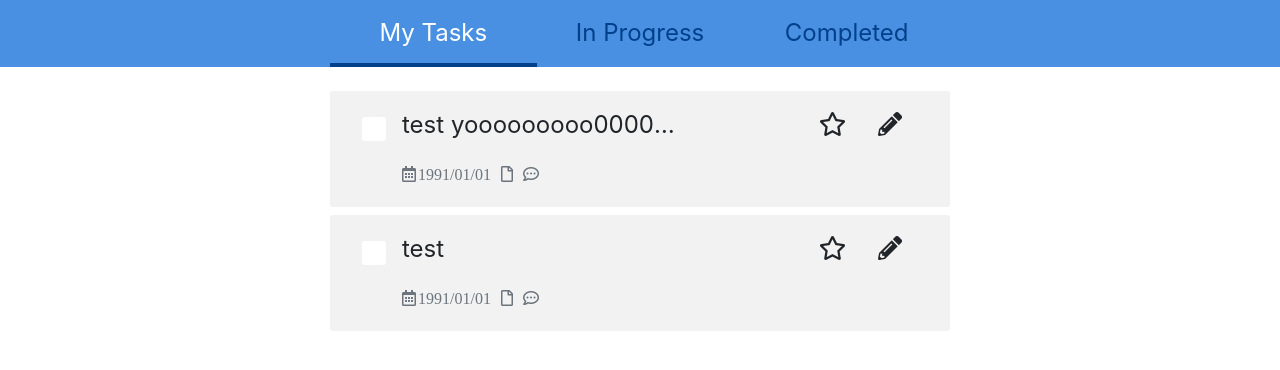
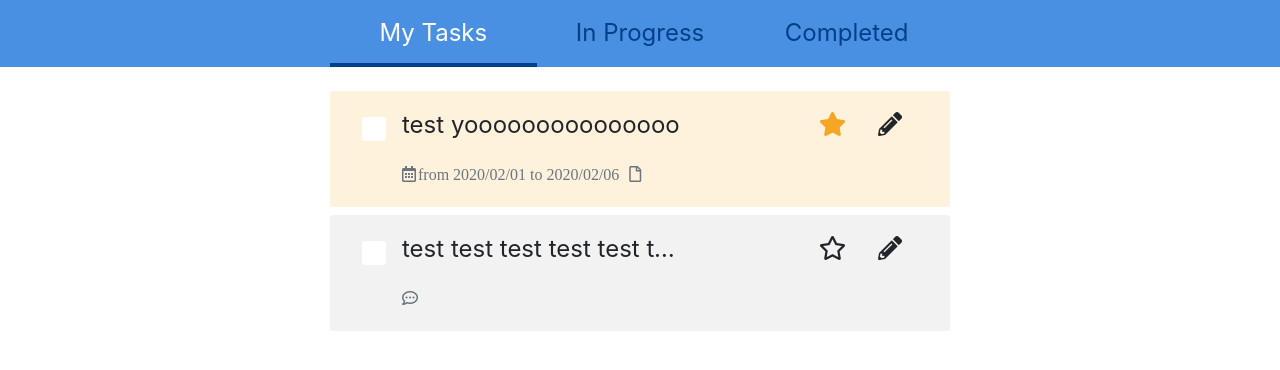
Before and after one commit to zondatw/vue-todolist, a Vue app: page / in a window 1280 px wide. Shown: the top 370 px of the page. Built offline with nearby package versions, Linux system fonts and the light colour scheme.

Commit message:
Separate TodoItem from App

```diff
--- a/src/App.vue
+++ b/src/App.vue
@@ -10,59 +10,10 @@
 
     <div class="container">
       <div class="mt-4">
-        <div class="todo-item">
-          <div class="todo-header">
-            <!-- checkbox -->
-            <div class="todo-check">
-              <input type="checkbox" id="checkboxTest">
-              <label for="checkboxTest"></label>
-            </div>
-            <!-- title -->
-            <div class="todo-title">
-              <span>test yooooooooo000000000000</span>
-            </div>
-            <!-- star and edit button -->
-            <div class="todo-control">
-              <i class="far fa-star"></i>
-              <i class="fas fa-pencil-alt"></i>
-            </div>
-          </div>
-          <div class="todo-body">
-
-          </div>
-          <div class="todo-footer text-secondary">
-            <!-- date and icon of file and message -->
-            <i class="far fa-calendar-alt todo-icon"><span>1991/01/01</span></i>
-            <i class="far fa-file todo-icon"></i>
-            <i class="far fa-comment-dots todo-icon"></i>
-          </div>
-        </div>
-        <div class="todo-item">
-          <div class="todo-header">
-            <!-- checkbox -->
-            <div class="todo-check">
-              <input type="checkbox" id="checkboxTest2">
-              <label for="checkboxTest2"></label>
-            </div>
-            <!-- title -->
-            <div class="todo-title">
-              <span>test</span>
-            </div>
-            <!-- star and edit button -->
-            <div class="todo-control">
-              <i class="far fa-star"></i>
-              <i class="fas fa-pencil-alt"></i>
-            </div>
-          </div>
-          <div class="todo-body">
-
-          </div>
-          <div class="todo-footer text-secondary">
-            <!-- date and icon of file and message -->
-            <i class="far fa-calendar-alt todo-icon"><span>1991/01/01</span></i>
-            <i class="far fa-file todo-icon"></i>
-            <i class="far fa-comment-dots todo-icon"></i>
-          </div>
+        <div v-for="item in todos" :key="item.id">
+          <todo-item
+            :todo="item"
+          ></todo-item>
         </div>
       </div>
     </div>
@@ -70,14 +21,36 @@
 </template>
 
 <script>
+import TodoItem from './components/TodoItem'
+
 export default {
   name: 'app',
   data () {
     return {
       currentTab: 'myTasks',
+      todos: [
+        {
+          'id': 1,
+          'title': 'test yooooooooooooooo',
+          'stared': true,
+          'deadline': {
+            'start': '2020/02/01',
+            'end': '2020/02/06',
+          },
+          'file': 'media/file/aaa.png',
+        },
+        {
+          'id': 2,
+          'title': 'test test test test test test test',
+          'stared': false,
+          'comment': `I'm test test test test`
+
+        },
+      ],
     }
   },
   components: {
+    TodoItem,
   }
 }
 </script>
--- a/src/assets/components/_todo-item.scss
+++ b/src/assets/components/_todo-item.scss
@@ -5,6 +5,10 @@
   border-radius: 3px;
   position: relative;
   margin-top: 8px;
+
+  &.stared {
+    background-color: #FFF2DC;
+  }
 
   // first level
   .todo-header {
@@ -94,6 +98,10 @@
       position: relative;
       top: -8px;
     }
+
+    .stared {
+      color: #F5A623
+    }
   }
 
   .todo-icon {
--- /dev/null
+++ b/src/components/TodoItem.vue
@@ -0,0 +1,37 @@
+<template>
+  <div class="todo-item" :class="{stared: todo.stared}">
+    <div class="todo-header">
+      <!-- checkbox -->
+      <div class="todo-check">
+        <input type="checkbox" id="`todo-checkbox-${todo.id}`">
+        <label for="`todo-checkbox-${todo.id}`"></label>
+      </div>
+      <!-- title -->
+      <div class="todo-title">
+        <span>{{todo.title}}</span>
+      </div>
+      <!-- star and edit button -->
+      <div class="todo-control">
+        <i class="fas fa-star stared" v-if="todo.stared"></i>
+        <i class="far fa-star" v-else></i>
+        <i class="fas fa-pencil-alt"></i>
+      </div>
+    </div>
+    <div class="todo-body">
+
+    </div>
+    <div class="todo-footer text-secondary">
+      <!-- date and icon of file and message -->
+      <i class="far fa-calendar-alt todo-icon" v-if="todo.deadline"><span>from {{todo.deadline.start}} to {{todo.deadline.end}}</span></i>
+      <i class="far fa-file todo-icon" v-if="todo.file"></i>
+      <i class="far fa-comment-dots todo-icon" v-if="todo.comment"></i>
+    </div>
+  </div>
+</template>
+
+<script>
+export default {
+  props: ['todo'],
+  name: 'Todo',
+}
+</script>
```
